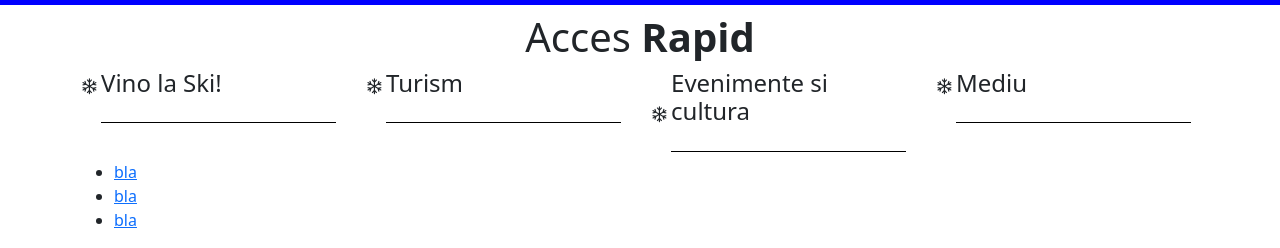
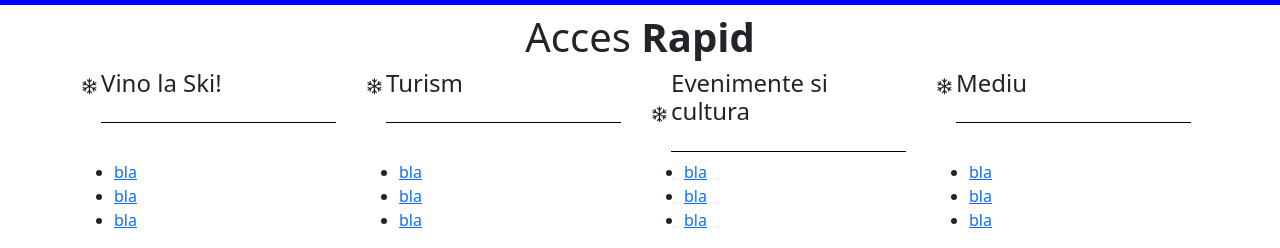
Before and after one commit to paul-ghiran/lfe-pixels-united, a website: page index.html in a window 1280 px wide. Shown: the part 629-877 px from the top of the page. Drawn offline with nearby package versions, Linux system fonts and the light colour scheme.

Commit message:
restul linkurilor

```diff
--- a/index.html
+++ b/index.html
@@ -1,30 +1,22 @@
 <!DOCTYPE html>
 <html lang="en">
+
 <head>
   <meta charset="UTF-8" />
   <meta name="viewport" content="width=device-width, initial-scale=1.0" />
   <title>Document</title>
-    <link
-      href="https://cdn.jsdelivr.net/npm/bootstrap@5.3.3/dist/css/bootstrap.min.css"
-      rel="stylesheet"
-      integrity="sha384-QWTKZyjpPEjISv5WaRU9OFeRpok6YctnYmDr5pNlyT2bRjXh0JMhjY6hW+ALEwIH"
-      crossorigin="anonymous"
-    />
-    <link
-      rel="stylesheet"
-      href="https://cdnjs.cloudflare.com/ajax/libs/font-awesome/4.7.0/css/font-awesome.min.css"
-    />
+  <link href="https://cdn.jsdelivr.net/npm/bootstrap@5.3.3/dist/css/bootstrap.min.css" rel="stylesheet"
+    integrity="sha384-QWTKZyjpPEjISv5WaRU9OFeRpok6YctnYmDr5pNlyT2bRjXh0JMhjY6hW+ALEwIH" crossorigin="anonymous" />
+  <link rel="stylesheet" href="https://cdnjs.cloudflare.com/ajax/libs/font-awesome/4.7.0/css/font-awesome.min.css" />
   <link rel="stylesheet" href="./style.min.css" />
 </head>
+
 <body>
   <div class="meniu">
     <div class="container">
       <div class="row">
         <div class="col">
-            <img
-              src="https://www.brasovcity.ro/img/logos/sigla_bv_city.png"
-              alt="logo-brasov"
-            />
+          <img src="https://www.brasovcity.ro/img/logos/sigla_bv_city.png" alt="logo-brasov" />
         </div>
         <div class="col pt-5">
           <a href="#">Bla Bla</a>
@@ -39,10 +31,7 @@
   </div>
 
   <div class="banner">
-      <img
-        src="https://www.brasovcity.ro/img/slides/prima%20pagina/11.jpg"
-        alt=""
-      />
+    <img src="https://www.brasovcity.ro/img/slides/prima%20pagina/11.jpg" alt="" />
     <h2>Poiana Brasov</h2>
   </div>
   <div class="banner-2">
@@ -78,10 +67,29 @@
           <li><a href="#">bla</a></li>
         </ul>
       </div>
-        <div class="col"></div>
-        <div class="col"></div>
-        <div class="col"></div>
+      <div class="col">
+        <ul>
+          <li><a href="#">bla</a></li>
+          <li><a href="#">bla</a></li>
+          <li><a href="#">bla</a></li>
+        </ul>
+      </div>
+      <div class="col">
+        <ul>
+          <li><a href="#">bla</a></li>
+          <li><a href="#">bla</a></li>
+          <li><a href="#">bla</a></li>
+        </ul>
+      </div>
+      <div class="col">
+        <ul>
+          <li><a href="#">bla</a></li>
+          <li><a href="#">bla</a></li>
+          <li><a href="#">bla</a></li>
+        </ul>
+      </div>
     </div>
   </div>
 </body>
+
 </html>
```
Lines whose indentation alone changed are shown as unchanged.
